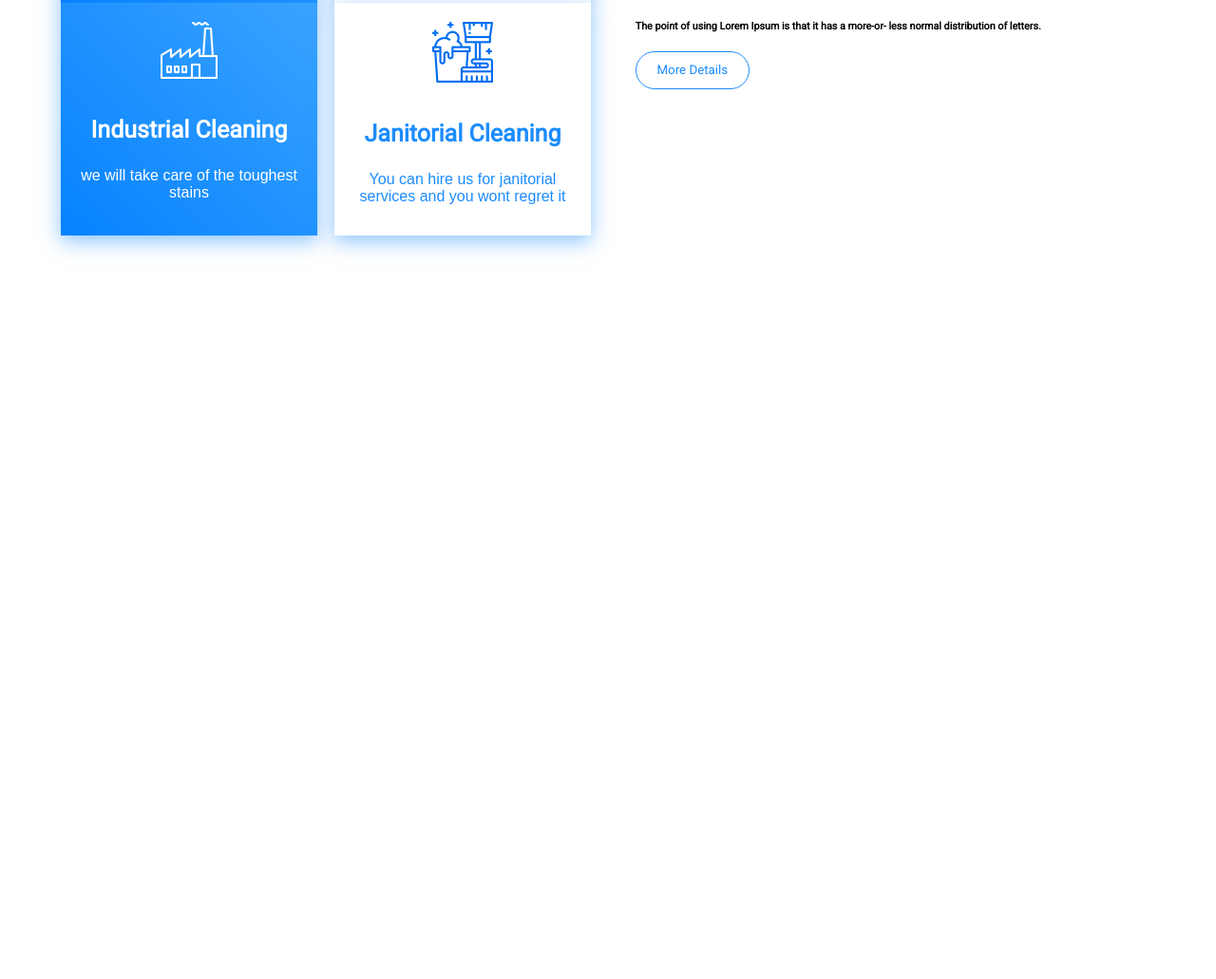
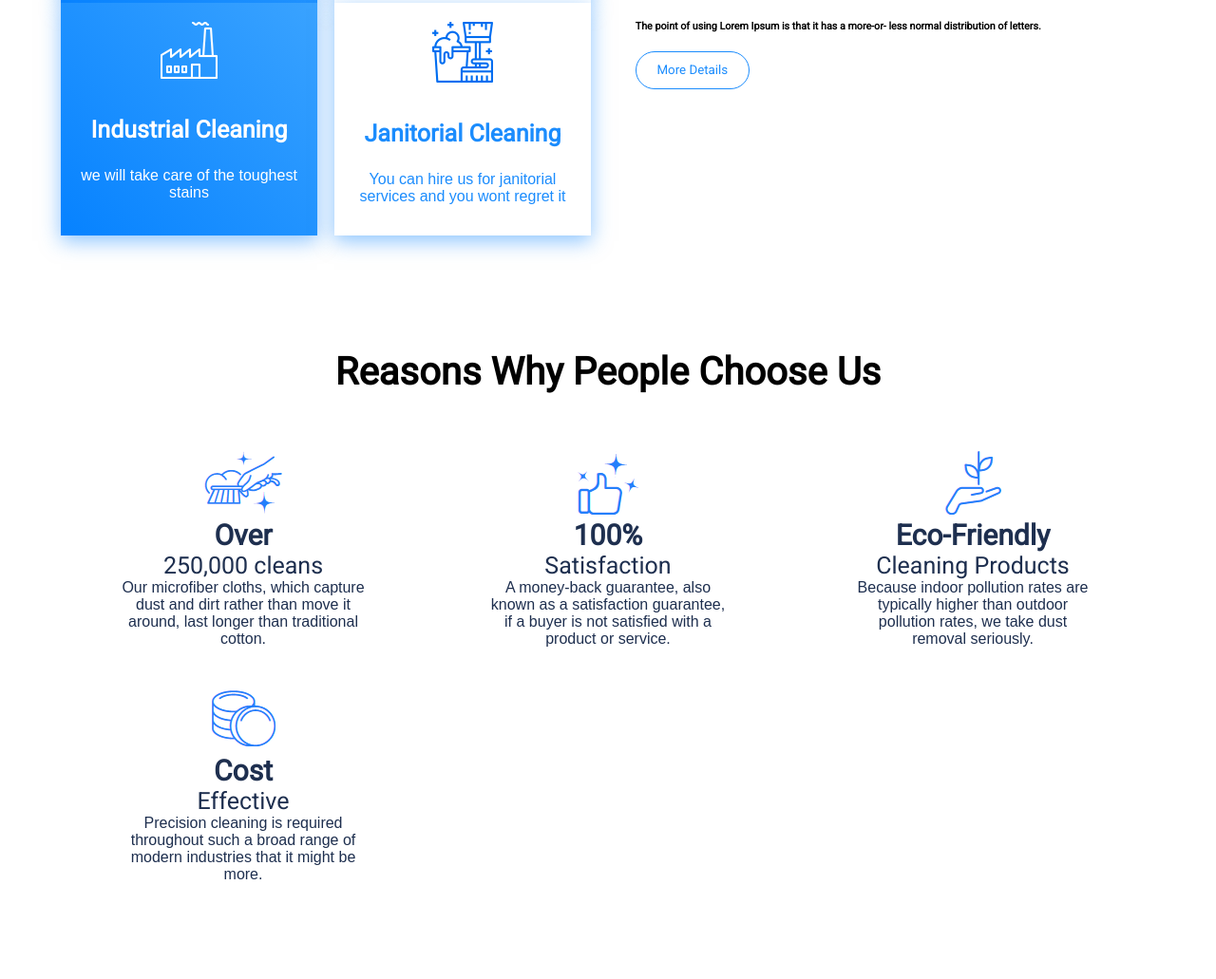
Before and after one commit to osisamkay/Client-Project, a plain HTML site: page index.html in a window 1280 px wide. Shown: the part 1139-2170 px from the top of the page at 95% size. Before the commit the page ends 1507 px from the top, so only its background shows below. Drawn offline with Linux system fonts and the light colour scheme; files whose address does not match are found by name; a web font is replaced by a local one.

Commit message:
Adeed "why us" section

```diff
--- a/index.html
+++ b/index.html
@@ -95,6 +95,36 @@
       </div>
     </div>
   </section>
+
+  <section class="whyUs">
+    <h1>Reasons Why People Choose Us</h1>
+    <div class="reason">
+      <div class="why">
+        <img src="./assets/8fa04d04-a7a8-4ce9-876b-e1719e255dfb.png" alt="cleans" >
+        <h4>Over</h4>
+        <h3>250,000 cleans</h3>
+        <p>Our microfiber cloths, which capture dust and dirt rather than move it around, last longer than traditional cotton.</p>
+      </div>
+      <div class="why">
+          <img src="./assets/cd9ed851-db7d-4d1b-b641-567da83cd7a4.png" alt="satisfaction" >
+        <h4>100%</h4>
+        <h3>Satisfaction</h3>
+        <p>A money-back guarantee, also known as a satisfaction guarantee, if a buyer is not satisfied with a product or service.</p>
+      </div>
+      <div class="why">
+          <img src="./assets/fa424aa4-ae1b-48b5-8fa9-e37ac44a4ad7.png" alt="ecoFriendy" >
+        <h4>Eco-Friendly</h4>
+        <h3>Cleaning Products</h3>
+        <p>Because indoor pollution rates are typically higher than outdoor pollution rates, we take dust removal seriously.</p>
+      </div>
+      <div class="why">
+          <img src="./assets/80f14cc3-cebe-40f0-b8a5-86e76bdf72df.png" alt="cleans" >
+        <h4>Cost</h4>
+        <h3>Effective</h3>
+        <p>Precision cleaning is required throughout such a broad range of modern industries that it might be more.</p>
+      </div>
+    </div>
+  </section>
   <script src="./src/index.js"></script>
 </body>
 
--- a/scss/main.scss
+++ b/scss/main.scss
@@ -97,7 +97,7 @@ nav {
                 font-size: 25px;
                 font-weight: 900;
                 text-decoration: none;
-                color:  #1b8cfd;
+                color: #1b8cfd;
             }
         }
         button {
@@ -137,7 +137,6 @@ nav {
                 padding: 0px;
             }
         }
-
     }
     @media screen and (min-width: 1024px) {
         .naval {
@@ -194,108 +193,140 @@ nav {
                 box-shadow: 0px 3px 6px rgba(0, 0, 0, 0.6);
             }
         }
-        @media screen and (min-width: 1024px){
+        @media screen and (min-width: 1024px) {
             width: 450px;
             margin: 0px 120px;
-          h1,p,.headerButton{
+            h1,
+            p,
+            .headerButton {
                 text-align: left;
             }
         }
     }
 }
 
-.service{
+.service {
     padding: 120px 0px;
-  .servLeft{
-    .servCard{
+    .servLeft {
+        .servCard {
             width: 270px;
-      height:245px;
+            height: 245px;
             margin: 0px auto;
-      background: linear-gradient(45deg, rgba(6,130,255,1) 0%, rgba(58,163,255,1) 100%);
-      box-shadow: 0px 6px 20px rgba(27,140,253,0.5);
-      margin-bottom: 25px;
-      // border: 1px solid black;
-      &:nth-child(even){
+            background: linear-gradient(45deg, rgba(6, 130, 255, 1) 0%, rgba(58, 163, 255, 1) 100%);
+            box-shadow: 0px 6px 20px rgba(27, 140, 253, 0.5);
+            margin-bottom: 25px; // border: 1px solid black;
+            &:nth-child(even) {
                 background: white;
-        h3,p{
+                h3,
+                p {
                     color: #1b8cfd;
                 }
-
             }
-
         }
-    .img{
+        .img {
             text-align: center;
-      img{
+            img {
                 padding: 20px;
             }
-      h3{
+            h3 {
                 font-size: 25px;
                 color: white;
                 padding: 15px;
             }
-      p{
+            p {
                 font-size: 16px;
                 color: white;
-        padding:10px;
+                padding: 10px;
             }
         }
         @media screen and (min-width:768px) {
-      display:grid;
+            display: grid;
             grid-template-columns: 1fr 1fr;
-
         }
-
     }
-  .servRight{
+    .servRight {
         width: 90%;
         margin: 0px auto;
-    .servDetails{
-      h1{
+        .servDetails {
+            h1 {
                 font-size: 30px;
-        color:$color2;
+                color: $color2;
                 padding: 20px 0px;
             }
-      p{
-        color:$primary-color;
+            p {
+                color: $primary-color;
             }
-      .servBtn{
+            .servBtn {
                 padding: 20px 0px;
-        input{
+                input {
                     height: 40px;
                     width: 120px;
                     background-color: transparent;
                     border: 1px solid $primary-color;
                     color: $primary-color;
                     border-radius: 20px;
+                    cursor: pointer;
                 }
             }
-
         }
     }
     @media screen and (min-width:1024px) {
-    display:grid;
+        display: grid;
         grid-template-columns: 1fr 1fr;
         align-items: center;
         width: 90%;
         margin: 0px auto;
-    .servLeft .servCard{
+        .servLeft .servCard {
             margin: 0px
         }
     }
     @media screen and (min-width:1440px) {
-    display:grid;
+        display: grid;
         grid-template-columns: 1fr 1fr;
         width: 1194px;
         margin: 0px auto;
-    .servLeft{
+        .servLeft {
             width: 540px;
         }
-    .servRight{
-      width:398px;
-      h1{
+        .servRight {
+            width: 398px;
+            h1 {
                 font-size: 50px;
             }
         }
     }
 }
+
+section.whyUs {
+    width: 90%;
+    margin: 0px auto;
+    h1 {
+        font-size: 40px;
+        font-weight: 900;
+        text-align: center;
+    }
+    .reason {
+        padding: 60px 0px;
+        display: grid;
+        grid-template-columns: repeat(auto-fill,minmax(300px,1fr));
+        .why {
+            text-align: center;
+            width: 257px;
+            height: 228px;
+            margin: 0px auto;
+            margin-bottom: 20px;
+            color: $color2;
+            h4 {
+                font-size: 30px;
+            }
+            h3 {
+                font-size: 25px;
+                font-weight: 200;
+            }
+        }
+        @media screen and (min-width:1440px) {
+          display: grid;
+          grid-template-columns: repeat(4,1fr);
+        }
+    }
+}
```
Also changed, not shown: assets/80f14cc3-cebe-40f0-b8a5-86e76bdf72df.png (added), assets/8fa04d04-a7a8-4ce9-876b-e1719e255dfb.png (added), assets/cd9ed851-db7d-4d1b-b641-567da83cd7a4.png (added), assets/fa424aa4-ae1b-48b5-8fa9-e37ac44a4ad7.png (added), scss/main.css, 1 other file. Lines whose indentation alone changed are shown as unchanged.
